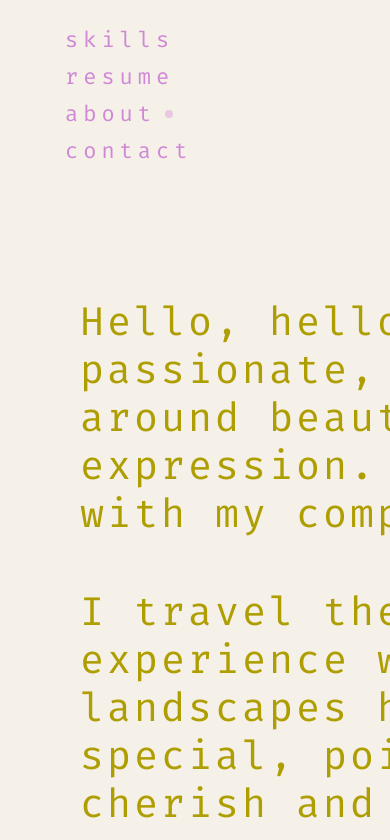
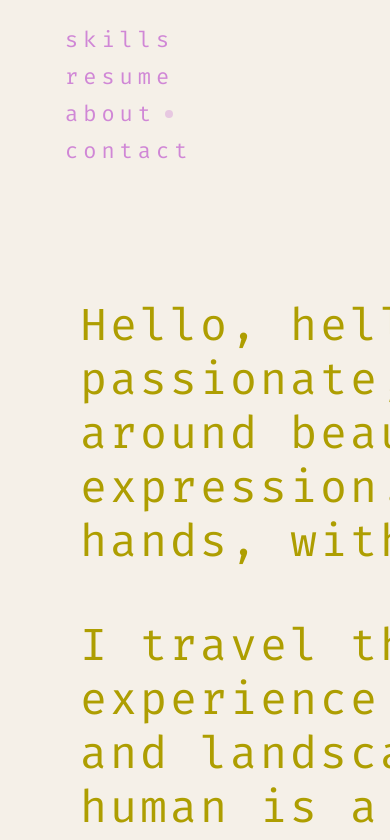
Before and after one commit to jennysukut/personal-website, a React (Vite) app: page / in a window 390 px wide. Shown: the part 8699-9539 px from the top of the page. Built offline with nearby package versions, Linux system fonts and the light colour scheme.

Commit message:
Update Font Size for AboutMe Section on Mobile

```diff
--- a/src/components/AboutMe/AboutMe.css
+++ b/src/components/AboutMe/AboutMe.css
@@ -242,7 +242,7 @@
 
 @media screen and (max-width: 500px) {
   .aboutMe {
-    font-size: 40px;
+    font-size: 45px;
     grid-template-columns: 100%;
   }
 
```
